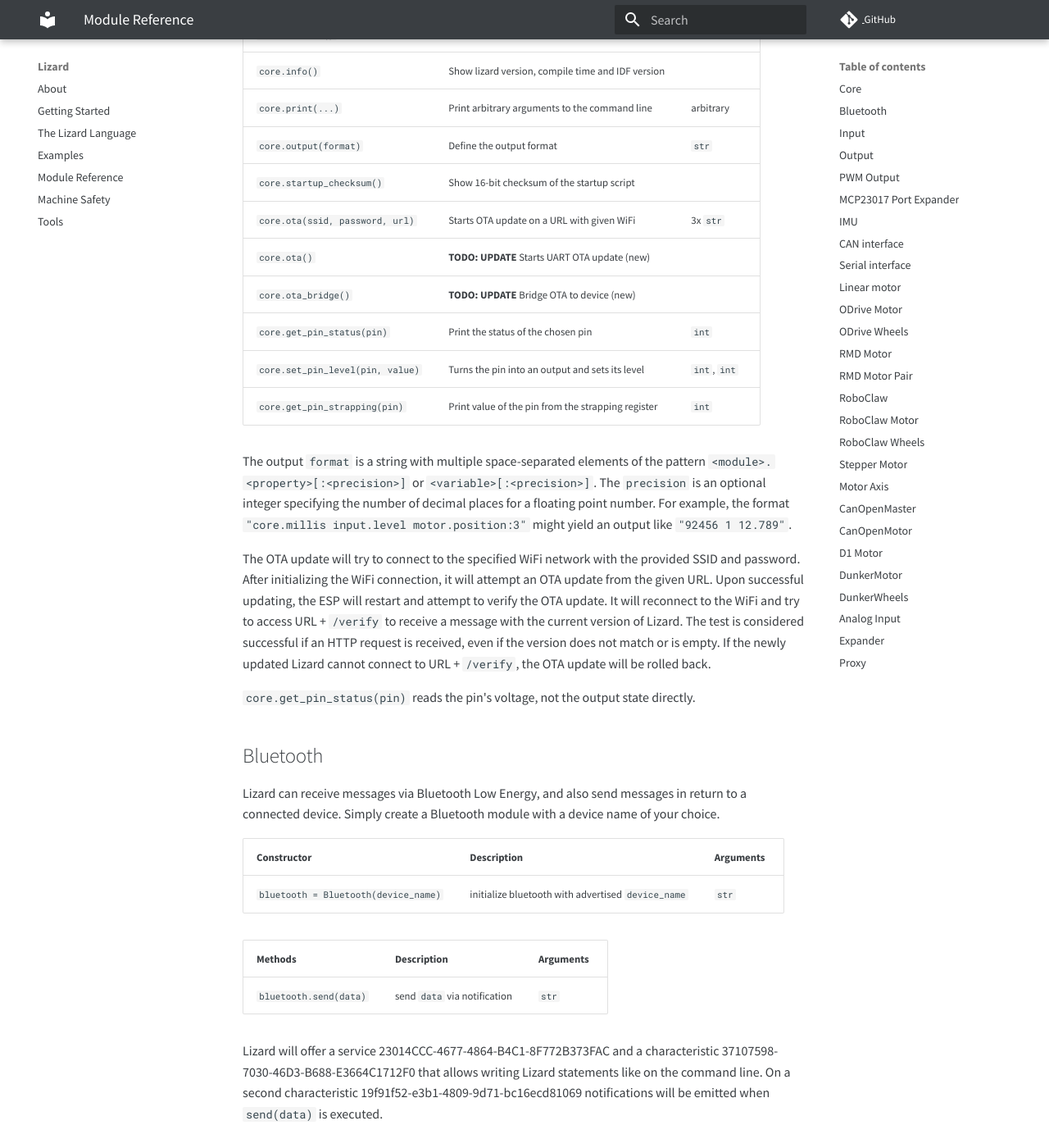
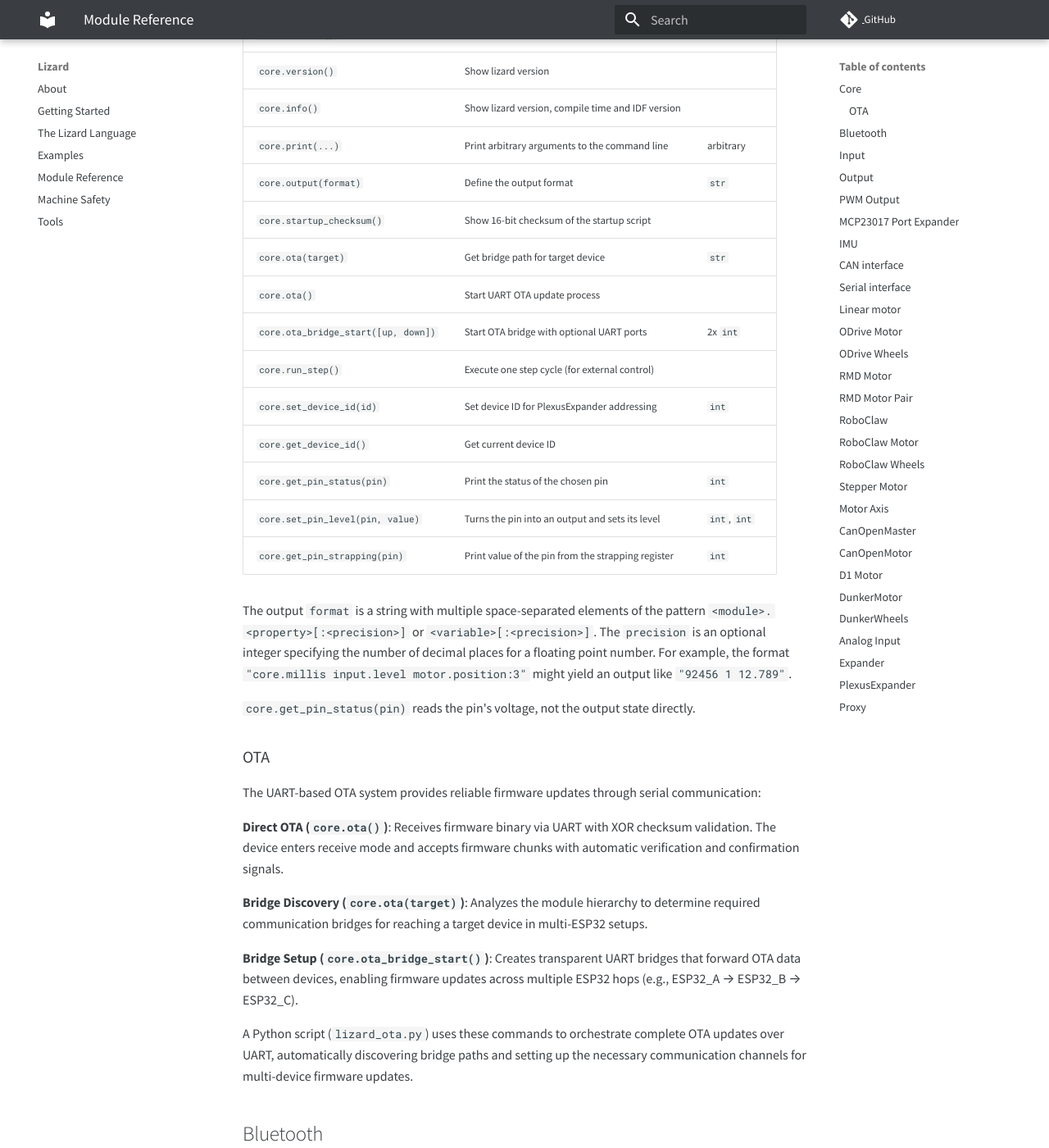
Before and after one commit to zauberzeug/lizard, an MkDocs documentation site: the page built from docs/module_reference.md, in a window 1280 px wide and 1400 px high, scrolled down 1020 px. Shown: the whole window at 82% size. Built offline with MkDocs 1.6.1 and Material for MkDocs 9.7.7, drawn with Linux system fonts in a browser that asks for light colours; comment, search, counter and statistics services are not loaded; some of the changed text lies outside the part shown.

Commit message:
updated documentation

```diff
--- a/docs/module_reference.md
+++ b/docs/module_reference.md
@@ -18,41 +18,48 @@
 The core module encapsulates various properties and methods that are related to the microcontroller itself.
 It is automatically created right after the boot sequence.
 
-| Properties    | Description                                             | Data type |
-| ------------- | ------------------------------------------------------- | --------- |
-| `core.debug`  | Whether to output debug information to the command line | `bool`    |
-| `core.millis` | Time since booting the microcontroller (ms)             | `int`     |
-| `core.heap`   | Free heap memory (bytes)                                | `int`     |
+| Properties              | Description                                             | Data type |
+| ----------------------- | ------------------------------------------------------- | --------- |
+| `core.debug`            | Whether to output debug information to the command line | `bool`    |
+| `core.millis`           | Time since booting the microcontroller (ms)             | `int`     |
+| `core.heap`             | Free heap memory (bytes)                                | `int`     |
+| `core.last_message_age` | Time since last message received (ms)                   | `int`     |
 
-| Methods                          | Description                                        | Arguments    |
-| -------------------------------- | -------------------------------------------------- | ------------ |
-| `core.restart()`                 | Restart the microcontroller                        |              |
-| `core.version()`                 | Show lizard version                                |              |
-| `core.info()`                    | Show lizard version, compile time and IDF version  |              |
-| `core.print(...)`                | Print arbitrary arguments to the command line      | arbitrary    |
-| `core.output(format)`            | Define the output format                           | `str`        |
-| `core.startup_checksum()`        | Show 16-bit checksum of the startup script         |              |
-| `core.ota(ssid, password, url)`  | Starts OTA update on a URL with given WiFi         | 3x `str`     |
-| `core.ota()`                     | **TODO: UPDATE** Starts UART OTA update (new)      |              |
-| `core.ota_bridge()`              | **TODO: UPDATE** Bridge OTA to device (new)        |              |
-| `core.get_pin_status(pin)`       | Print the status of the chosen pin                 | `int`        |
-| `core.set_pin_level(pin, value)` | Turns the pin into an output and sets its level    | `int`, `int` |
-| `core.get_pin_strapping(pin)`    | Print value of the pin from the strapping register | `int`        |
-
-<!-- TODO: Update OTA methods documentation with new UART-based OTA functions and bridge capabilities -->
+| Methods                             | Description                                        | Arguments    |
+| ----------------------------------- | -------------------------------------------------- | ------------ |
+| `core.restart()`                    | Restart the microcontroller                        |              |
+| `core.version()`                    | Show lizard version                                |              |
+| `core.info()`                       | Show lizard version, compile time and IDF version  |              |
+| `core.print(...)`                   | Print arbitrary arguments to the command line      | arbitrary    |
+| `core.output(format)`               | Define the output format                           | `str`        |
+| `core.startup_checksum()`           | Show 16-bit checksum of the startup script         |              |
+| `core.ota(target)`                  | Get bridge path for target device                  | `str`        |
+| `core.ota()`                        | Start UART OTA update process                      |              |
+| `core.ota_bridge_start([up, down])` | Start OTA bridge with optional UART ports          | 2x `int`     |
+| `core.run_step()`                   | Execute one step cycle (for external control)      |              |
+| `core.set_device_id(id)`            | Set device ID for PlexusExpander addressing        | `int`        |
+| `core.get_device_id()`              | Get current device ID                              |              |
+| `core.get_pin_status(pin)`          | Print the status of the chosen pin                 | `int`        |
+| `core.set_pin_level(pin, value)`    | Turns the pin into an output and sets its level    | `int`, `int` |
+| `core.get_pin_strapping(pin)`       | Print value of the pin from the strapping register | `int`        |
 
 The output `format` is a string with multiple space-separated elements of the pattern `<module>.<property>[:<precision>]` or `<variable>[:<precision>]`.
 The `precision` is an optional integer specifying the number of decimal places for a floating point number.
 For example, the format `"core.millis input.level motor.position:3"` might yield an output like `"92456 1 12.789"`.
 
-The OTA update will try to connect to the specified WiFi network with the provided SSID and password.
-After initializing the WiFi connection, it will attempt an OTA update from the given URL.
-Upon successful updating, the ESP will restart and attempt to verify the OTA update.
-It will reconnect to the WiFi and try to access URL + `/verify` to receive a message with the current version of Lizard.
-The test is considered successful if an HTTP request is received, even if the version does not match or is empty.
-If the newly updated Lizard cannot connect to URL + `/verify`, the OTA update will be rolled back.
+`core.get_pin_status(pin)` reads the pin's voltage, not the output state directly.
 
-`core.get_pin_status(pin)` reads the pin's voltage, not the output state directly.
+### OTA
+
+The UART-based OTA system provides reliable firmware updates through serial communication:
+
+**Direct OTA (`core.ota()`)**: Receives firmware binary via UART with XOR checksum validation. The device enters receive mode and accepts firmware chunks with automatic verification and confirmation signals.
+
+**Bridge Discovery (`core.ota(target)`)**: Analyzes the module hierarchy to determine required communication bridges for reaching a target device in multi-ESP32 setups.
+
+**Bridge Setup (`core.ota_bridge_start()`)**: Creates transparent UART bridges that forward OTA data between devices, enabling firmware updates across multiple ESP32 hops (e.g., ESP32_A → ESP32_B → ESP32_C).
+
+A Python script (`lizard_ota.py`) uses these commands to orchestrate complete OTA updates over UART, automatically discovering bridge paths and setting up the necessary communication channels for multi-device firmware updates.
 
 ## Bluetooth
 
@@ -841,27 +848,34 @@
 | --------------------------------------------- | ---------------------------------- | ----------------------- |
 | `expander = Expander(serial[, boot, enable])` | Serial module and boot/enable pins | Serial module, 2x `int` |
 
-| Methods                   | Description                                      | Arguments |
-| ------------------------- | ------------------------------------------------ | --------- |
-| `expander.run(command)`   | Run any `command` on the other microcontroller   | `string`  |
-| `expander.disconnect()`   | Disconnect serial connection and pins            |           |
-| `expander.flash([force])` | Flash other microcontroller with own binary data | `bool`    |
-| `expander.restart()`      | Restart other microcontroller                    |           |
+## PlexusExpander
 
-The `flash()` method requires the `boot` and `enable` pins to be defined.
-The optional `force` argument skips the default check whether certain strapping pins are set correctly.
+The PlexusExpander module enables controlled communication with another ESP32s3 via ID-based addressing, designed for multi-device orchestration where one ESP32 controls multiple others.
 
-The `disconnect()` method might be useful to access the other microcontroller on UART0 via USB while still being physically connected to the main microcontroller.
+| Constructor                                  | Description                    | Arguments            |
+| -------------------------------------------- | ------------------------------ | -------------------- |
+| `plexus = PlexusExpander(serial, device_id)` | Serial module, device ID (0-9) | Serial module, `int` |
 
-Note that the expander forwards all other method calls to the remote core module, e.g. `expander.info()`.
+| Methods               | Description                                      | Arguments |
+| --------------------- | ------------------------------------------------ | --------- |
+| `plexus.run(command)` | Queue command for execution on controlled device | `string`  |
+| `plexus.restart()`    | Restart the controlled device                    |           |
 
-| Properties         | Description                                             | Data type |
-| ------------------ | ------------------------------------------------------- | --------- |
-| `boot_timeout`     | Time to wait for other microcontroller to boot (s)      | `float`   |
-| `ping_interval`    | Time between pings (s)                                  | `float`   |
-| `ping_timeout`     | Time before timing out (s)                              | `float`   |
-| `is_ready`         | Whether the remote module has booted and is ready       | `bool`    |
-| `last_message_age` | Time since last message from other microcontroller (ms) | `int`     |
+The PlexusExpander uses a sophisticated message batching system:
+
+- Commands are queued and sent together during each step cycle
+- All messages are prefixed with `$<device_id>` for proper routing
+- The controlled device only executes when commanded via `core.run_step()`
+- Supports proxy chaining for multi-hop communication (ESP32_A → ESP32_B → ESP32_C)
+
+Note that the PlexusExpander forwards all other method calls to the remote core module, e.g. `plexus.info()`.
+
+| Properties                 | Description                                         | Data type |
+| -------------------------- | --------------------------------------------------- | --------- |
+| `boot_timeout`             | Time to wait for controlled device to boot (s)      | `float`   |
+| `is_ready`                 | Whether the controlled device is ready              | `bool`    |
+| `last_message_age`         | Time since last message from controlled device (ms) | `int`     |
+| `awaiting_step_completion` | Whether waiting for step completion signal          | `bool`    |
 
 ## Proxy
 
```
